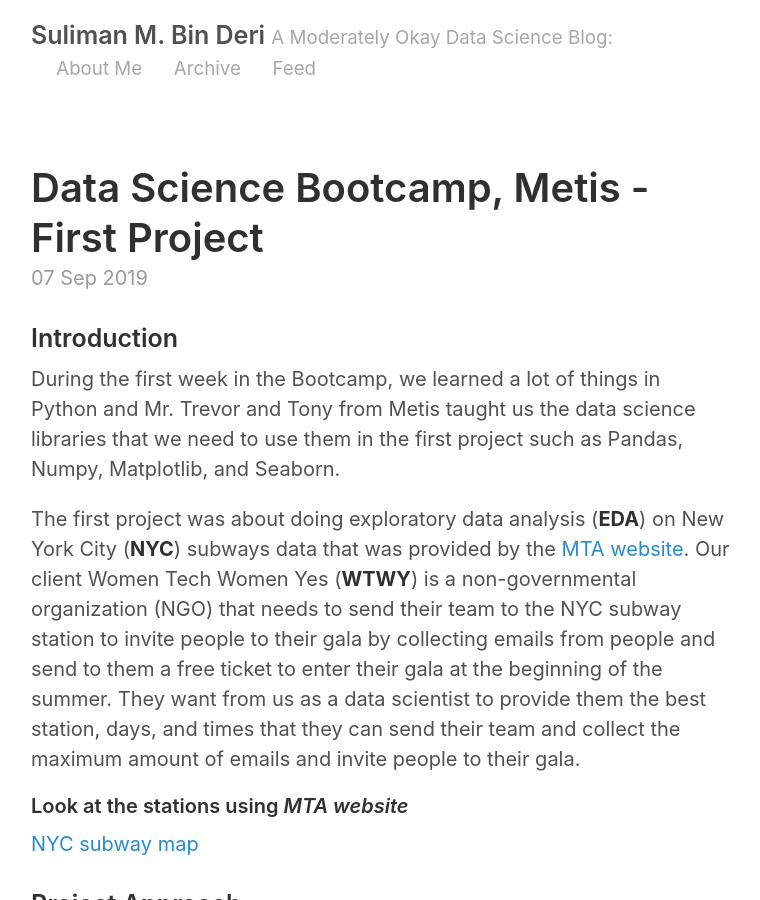
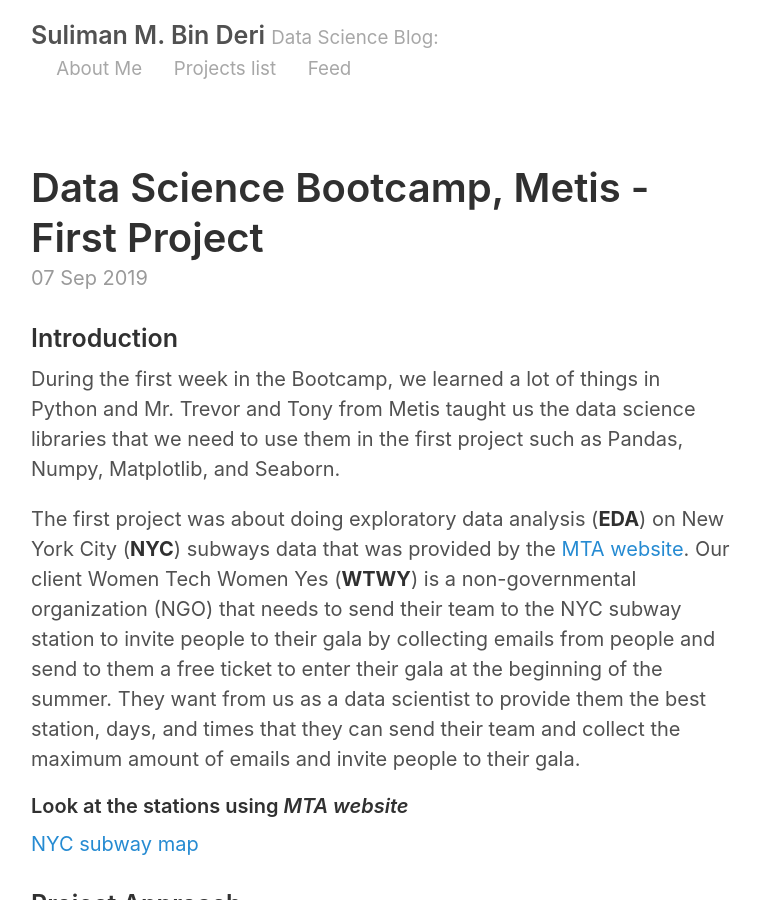
Before and after one commit to SulimanMD/SulimanMD.github.io, a Jekyll site: the page built from index.html, in a window 1280 px wide and 900 px high. Shown: the whole window, without its empty margins (259-1019 px from the left). Built offline with Jekyll 4.4.1, drawn with Linux system fonts in a browser that asks for light colours; the list of posts is cut into pages by our own code.

Commit message:
one seven  commit

```diff
--- a/_config.yml
+++ b/_config.yml
@@ -3,7 +3,7 @@ permalink:           pretty
 
 # Setup
 title:               Suliman M. Bin Deri
-tagline:             A Moderately Okay Data Science Blog
+tagline:             Data Science Blog
 url:                 http://SulimanMD.github.io
 paginate:            2
 baseurl:             ""
@@ -34,5 +34,5 @@ gems:
 # Page List
 pages_list:
   About Me: '/about'
-  Archive: '/archive'
+  Projects list: '/archive'
   Feed: '/index.html'
```
Also changed, not shown: archive.md (+1 -2 lines).
